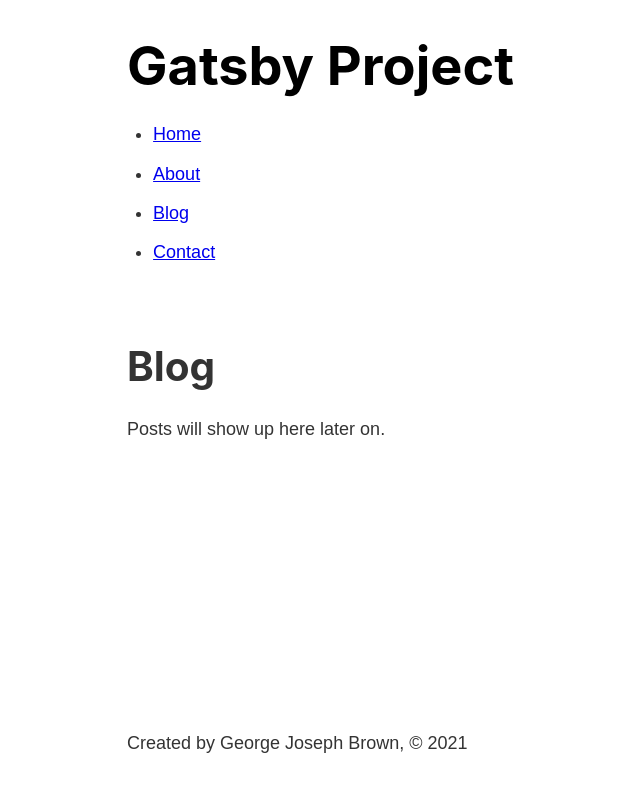
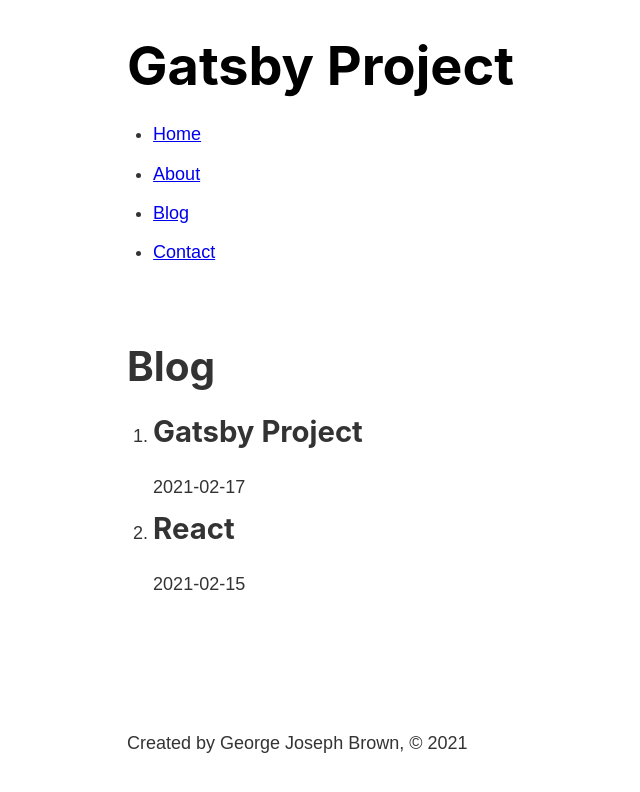
Before and after one commit to joeybrown-ctrl/Gatsby-Project, a Gatsby site: page /blog in a window 1280 px wide. Shown: the whole page, without its empty margins (156-796 px from the left). Built offline with nearby package versions, Linux system fonts and the light colour scheme; Gatsby itself is replaced by a stand-in of ours.

Commit message:
created query in GraphiQ andL added functionality to blog.js

```diff
--- a/gatsby-config.js
+++ b/gatsby-config.js
@@ -18,6 +18,7 @@
         name: 'src',
         path: `${__dirname}/src/`
       }
-    }
+    },
+    'gatsby-transformer-remark'
   ]
 }
--- a/package.json
+++ b/package.json
@@ -17,6 +17,7 @@
     "gatsby": "^2.26.1",
     "gatsby-plugin-sass": "^3.2.0",
     "gatsby-source-filesystem": "^2.11.0",
+    "gatsby-transformer-remark": "^2.16.0",
     "react": "^16.12.0",
     "react-dom": "^16.12.0",
     "sass": "^1.32.7"
--- a/src/pages/blog.js
+++ b/src/pages/blog.js
@@ -1,12 +1,39 @@
 import React from 'react';
+import { useStaticQuery, graphql } from 'gatsby';
 
 import Layout from '../components/layout';
 
 const BlogPage = () => {
+
+    const data = useStaticQuery(graphql`
+        query {
+            allMarkdownRemark {
+                edges {
+                    node {
+                        frontmatter {
+                            title
+                            date
+                        }
+                    }
+                }
+            }
+        }
+    `)
+
     return (
         <Layout>
             <h1>Blog</h1>
-            <p>Posts will show up here later on.</p>
+            <ol>
+                {data.allMarkdownRemark.edges.map((edge) => {
+                    return (
+                        <li>
+                            <h2>{edge.node.frontmatter.title}</h2>
+                            <p>{edge.node.frontmatter.date}</p>
+                        </li>
+                    )
+                })}
+            </ol>
+
         </Layout>
     )
 }
--- a/src/blogposts/gatsby.md
+++ b/src/posts/gatsby.md
@@ -5,7 +5,7 @@
 
 This is my first time playing around with Gatsby. It's a wonderful library with seemingly endless potential!
 
-## Topics Covered
+## Built With:
 
 1. Gatsby
 2. GraphQL
```
Also changed, not shown: gatsby-query-2.png (added), src/posts/react.md (renamed from src/blogposts/react.md), 1 other file.
